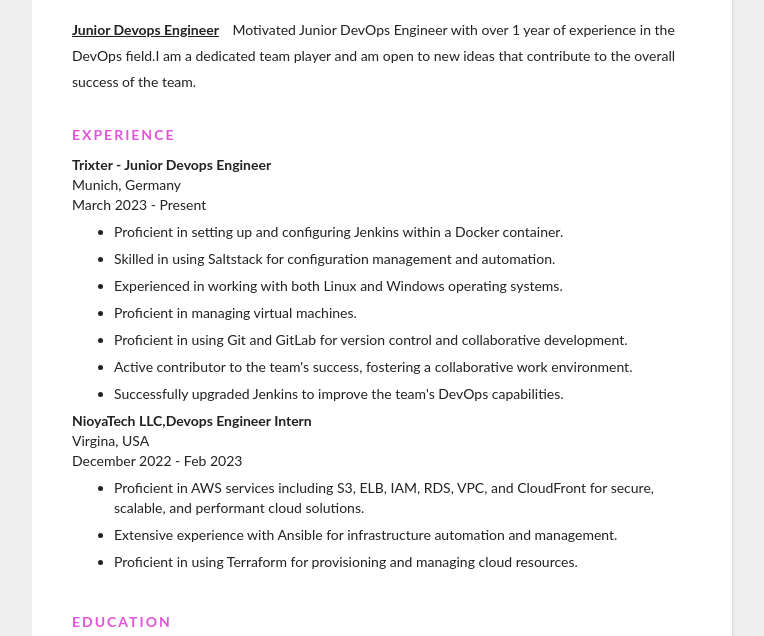
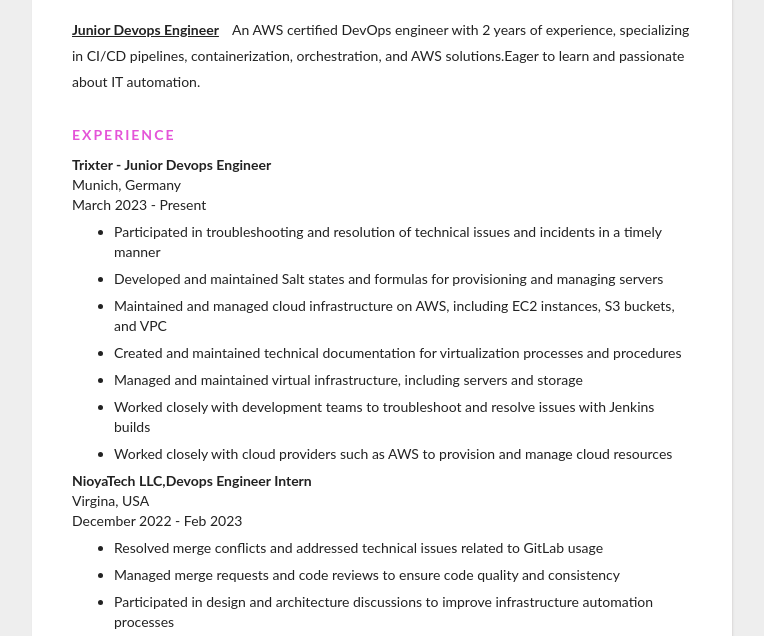
Before and after one commit to ilknurm/aws-resume-project, a plain HTML site: page website/index.html in a window 1280 px wide. Shown: the part 150-786 px from the top of the page, without its empty margins (258-1022 px from the left). Drawn offline with Linux system fonts and the light colour scheme; no server answers.

Commit message:
update cv

```diff
--- a/website/index.html
+++ b/website/index.html
@@ -18,7 +18,7 @@
     <div class="about">
       <span class="position">Junior Devops Engineer </span>
       <span class="desc">
-        Motivated Junior DevOps Engineer with over 1 year of experience in the DevOps field.I am a dedicated team player and am open to new ideas that contribute to the overall success of the team.
+        An AWS certiﬁed DevOps engineer with 2 years of experience, specializing in CI/CD pipelines, containerization, orchestration, and AWS solutions.Eager to learn and passionate about IT automation.
       </span>
     </div>
   </div>
@@ -34,13 +34,13 @@
           </div>
           <div class="skills">
             <ul>
-              <li>Proficient in setting up and configuring Jenkins within a Docker container.</li>
-              <li>Skilled in using Saltstack for configuration management and automation.</li>
-              <li>Experienced in working with both Linux and Windows operating systems.</li>
-              <li>Proficient in managing virtual machines.</li>
-              <li>Proficient in using Git and GitLab for version control and collaborative development.</li>
-              <li>Active contributor to the team's success, fostering a collaborative work environment.</li>
-              <li>Successfully upgraded Jenkins to improve the team's DevOps capabilities.</li>
+              <li>Participated in troubleshooting and resolution of technical issues and incidents in a timely manner </li>
+              <li>Developed and maintained Salt states and formulas for provisioning and managing servers</li>
+              <li>Maintained and managed cloud infrastructure on AWS, including EC2 instances, S3 buckets, and VPC </li>
+              <li>Created and maintained technical documentation for virtualization processes and procedures </li>
+              <li>Managed and maintained virtual infrastructure, including servers and storage</li>
+              <li>Worked closely with development teams to troubleshoot and resolve issues with Jenkins builds </li>
+              <li>Worked closely with cloud providers such as AWS to provision and manage cloud resources</li>
             </ul>
         </div>
                 <div class="section__list-item">
@@ -51,9 +51,10 @@
           </div>
           <div class="skills">
             <ul>
-              <li>Proficient in AWS services including S3, ELB, IAM, RDS, VPC, and CloudFront for secure, scalable, and performant cloud solutions.</li>
-              <li>Extensive experience with Ansible for infrastructure automation and management.</li>
-              <li>Proficient in using Terraform for provisioning and managing cloud resources.</li>
+              <li>Resolved merge conﬂicts and addressed technical issues related to GitLab usage</li>
+              <li>Managed merge requests and code reviews to ensure code quality and consistency</li>
+              <li>Participated in design and architecture discussions to improve infrastructure automation processes</li>
+              <li>Developed and maintained Ansible playbooks to deploy, conﬁgure, and manage various applications and services</li>
             </ul>
         </div>
     </div>
```
